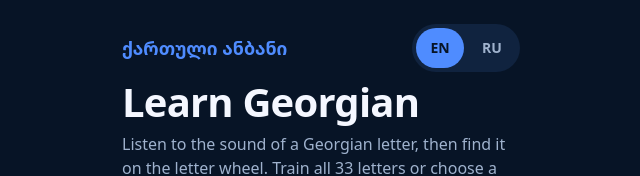
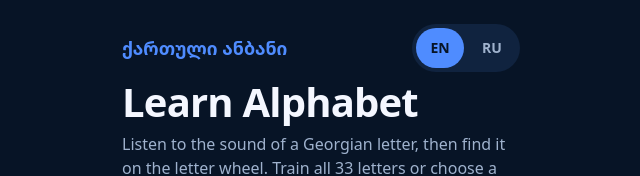
Before and after one commit to Aleksey1103/ge-alphabet, a React (Vite) app: page / in a window 1280 px wide. Shown: the top 176 px of the page, without its empty margins (319-959 px from the left). Built offline with nearby package versions, Linux system fonts and the light colour scheme.

Commit message:
feat: rename the app title to Learn Alphabet
- use «Учим алфавит» in russian
- update the page title, spec and tests to match

```diff
--- a/index.html
+++ b/index.html
@@ -12,7 +12,7 @@
       content="Learn the Georgian alphabet by listening to each letter and finding it."
     />
     <link rel="icon" type="image/svg+xml" href="/favicon.svg" />
-    <title>Learn Georgian</title>
+    <title>Learn Alphabet</title>
   </head>
   <body>
     <div id="root"></div>
--- a/src/i18n/messages.ts
+++ b/src/i18n/messages.ts
@@ -108,7 +108,7 @@ const lettersEn = (count: number) =>
   `${count} ${pluralEn(count, {one: 'letter', other: 'letters'})}`;
 
 const en: Messages = {
-  documentTitle: 'Learn Georgian',
+  documentTitle: 'Learn Alphabet',
   languageSwitcher: 'Interface language',
   common: {
     exitToHome: 'Exit to home',
@@ -116,7 +116,7 @@ const en: Messages = {
     startTraining: 'Start Training',
   },
   home: {
-    title: 'Learn Georgian',
+    title: 'Learn Alphabet',
     description: (count) =>
       'Listen to the sound of a Georgian letter, then find it on the letter ' +
       `wheel. Train all ${count} letters or choose a smaller set. Each ` +
@@ -222,7 +222,7 @@ const lettersRu = (count: number) =>
   `${count} ${pluralRu(count, {one: 'буква', few: 'буквы', many: 'букв'})}`;
 
 const ru: Messages = {
-  documentTitle: 'Учим грузинский',
+  documentTitle: 'Учим алфавит',
   languageSwitcher: 'Язык интерфейса',
   common: {
     exitToHome: 'На главную',
@@ -230,7 +230,7 @@ const ru: Messages = {
     startTraining: 'Начать тренировку',
   },
   home: {
-    title: 'Учим грузинский',
+    title: 'Учим алфавит',
     description: (count) =>
       'Послушайте звук грузинской буквы и найдите её в карусели. ' +
       `Тренируйте все ${lettersRu(count)} или выберите набор поменьше. ` +
```
Also changed, not shown: 2 other files (tests, documents, lock files or other folders).
